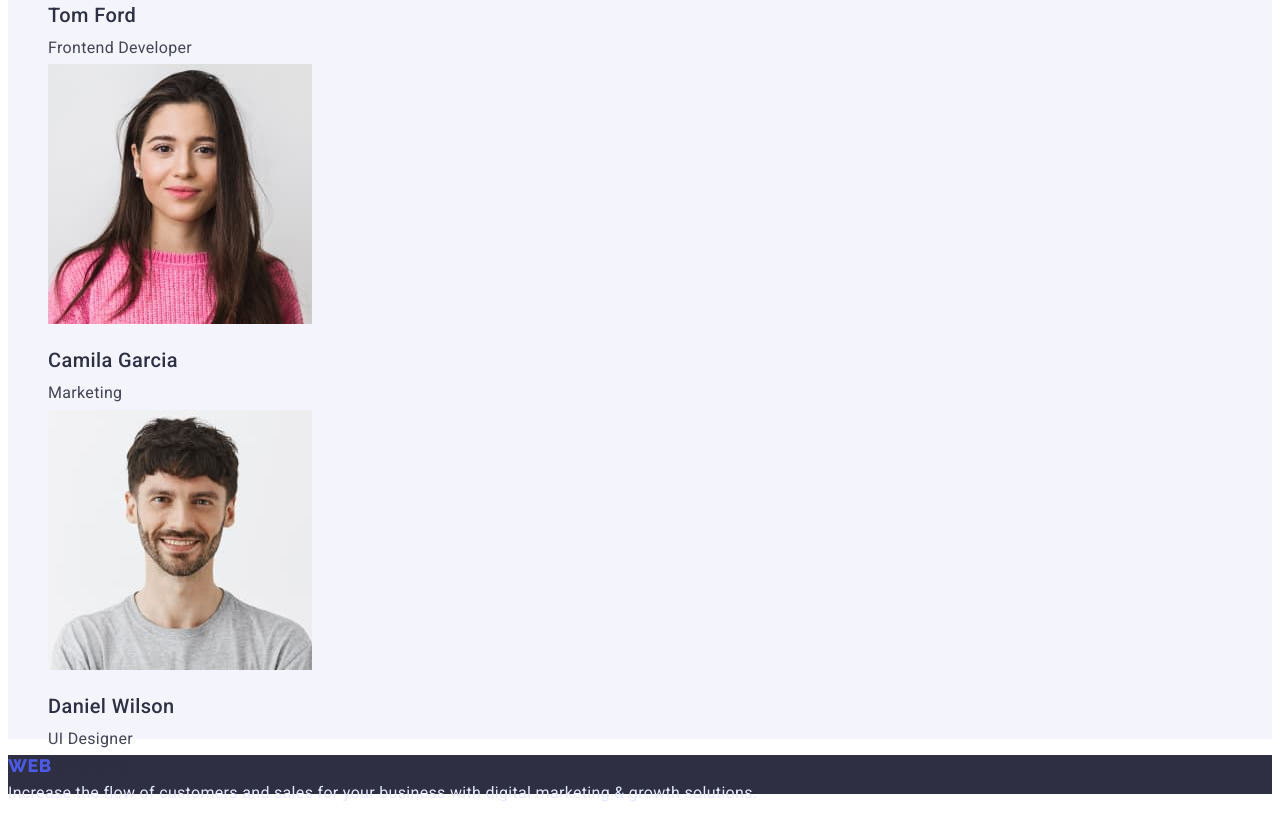
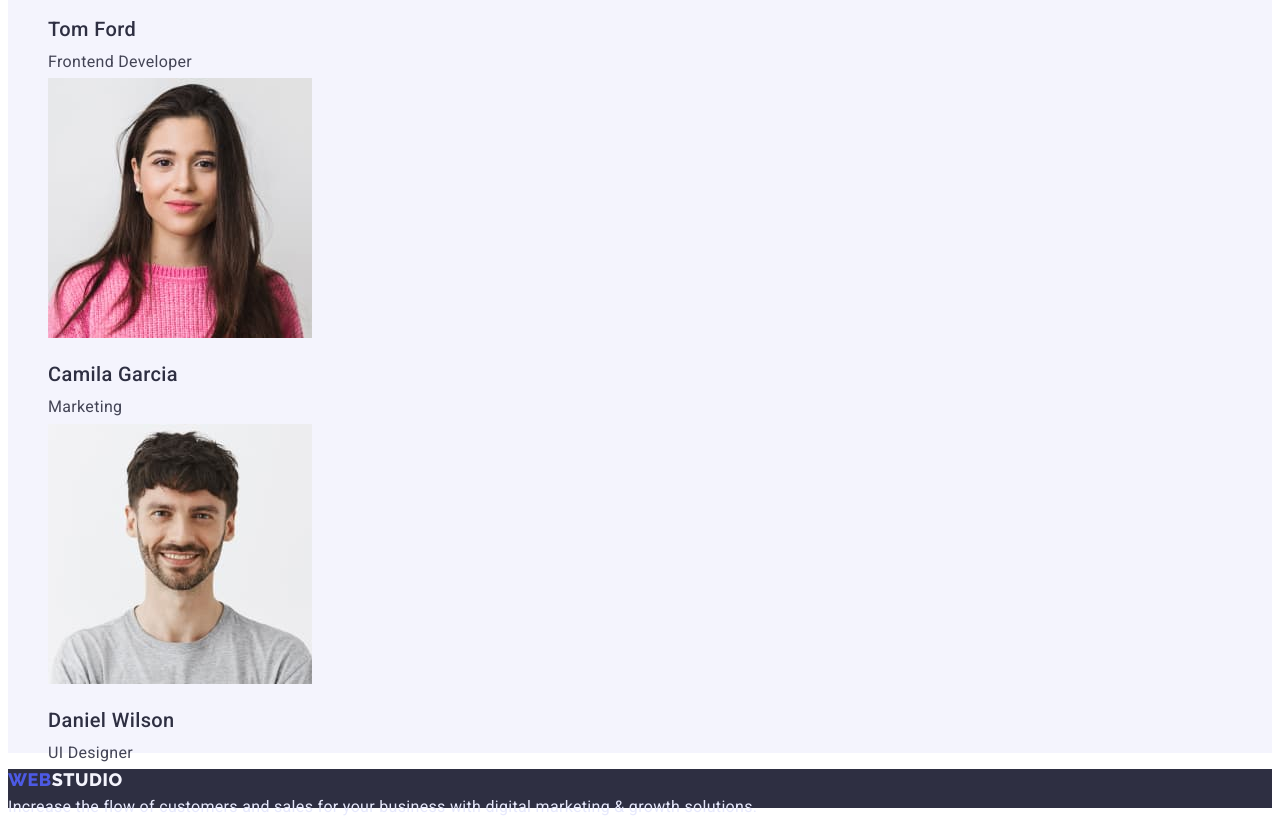
Before and after one commit to Olen7/goit-markup-hw-02, a plain HTML site: page index.html in a window 1280 px wide. Shown: the part 2422-3246 px from the top of the page. Drawn offline with Linux system fonts and the light colour scheme.

Commit message:
work-5-5

```diff
--- a/css/styles.css
+++ b/css/styles.css
@@ -158,7 +158,7 @@ color: #2E2F42;
     font-style: normal;
     font-weight: 700;
     font-size: 36px;
-    line-height: 1.11;
+    line-height: 1.5;
     text-align: center;
     letter-spacing: 0.02em;
     text-transform: capitalize;
@@ -194,6 +194,9 @@ color: #2E2F42;
     line-height: 1.50px;
     letter-spacing: 0.02em;
     color: #E7E9FC;
+}
+.header-text-studio{
+  color:#f4f4fd;
 }
 
 
--- a/index.html
+++ b/index.html
@@ -118,7 +118,7 @@
       </section>
     </main>
     <footer class="footer">
-      <a class="header-logo" href="./index.html"><span class="header-web">Web</span>  <span class="header-studio">Studio</span></a>
+      <a class="header-logo link" href="./index.html">Web<span class="header-text-studio">Studio</span></a>
       <p class="footer-text">
         Increase the flow of customers and sales for your business with digital
         marketing & growth solutions.
```
